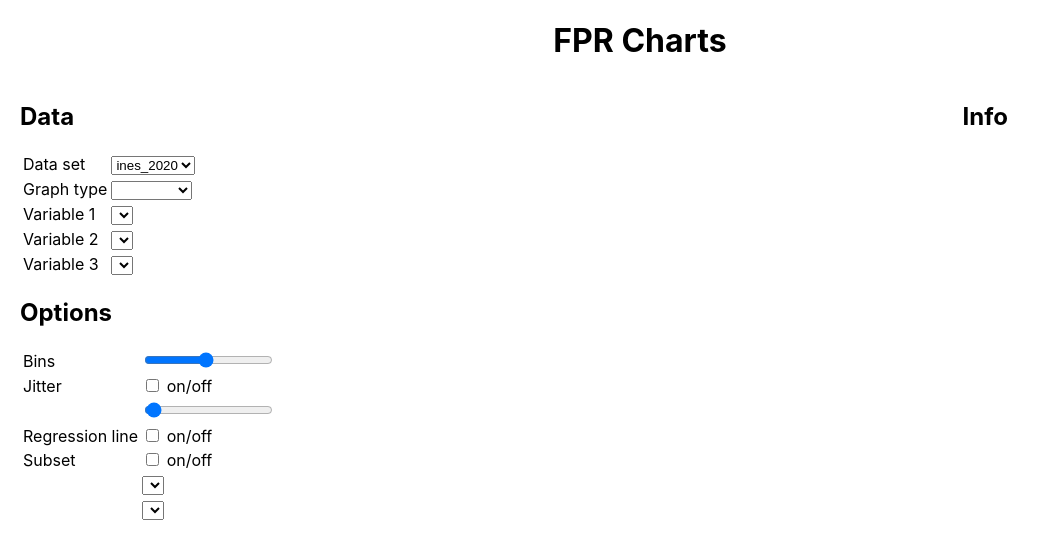
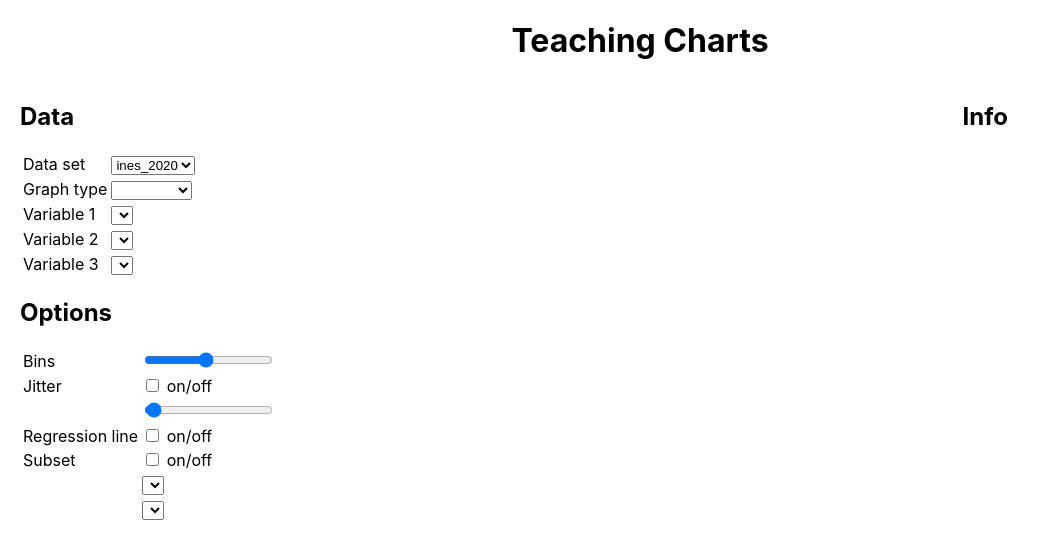
Before and after one commit to jelkink/fpr-chart, a React (Create React App) app in the folder frontend/: page / in a window 1280 px wide. Shown: the top 552 px of the page, without its empty margins (0-1049 px from the left). Built offline with nearby package versions, Linux system fonts and the light colour scheme; what @sgratzl/chartjs-chart-boxplot would draw is missing.

Commit message:
Renaming from FPR Charts to Teaching Charts

```diff
--- a/frontend/public/index.html
+++ b/frontend/public/index.html
@@ -7,12 +7,12 @@
     <meta name="theme-color" content="#000000" />
     <meta
       name="description"
-      content="Charts interface for Foundations of Political Research"
+      content="Teaching Charts web interface for simple graphs"
     />
     <link rel="apple-touch-icon" href="%PUBLIC_URL%/apple-touch-icon.png" />
     <link rel="manifest" href="%PUBLIC_URL%/manifest.json" />
 
-    <title>FPR Charts</title>
+    <title>Teaching Charts</title>
   </head>
   <body>
     <noscript>You need to enable JavaScript to run this app.</noscript>
--- a/frontend/src/components/Header.js
+++ b/frontend/src/components/Header.js
@@ -4,7 +4,7 @@ function Header() {
 
     return (
         <div id="header">
-            <h1>FPR Charts</h1>
+            <h1>Teaching Charts</h1>
         </div>
     )
 }
```
Also changed, not shown: 1 other file (tests, documents, lock files or other folders).
